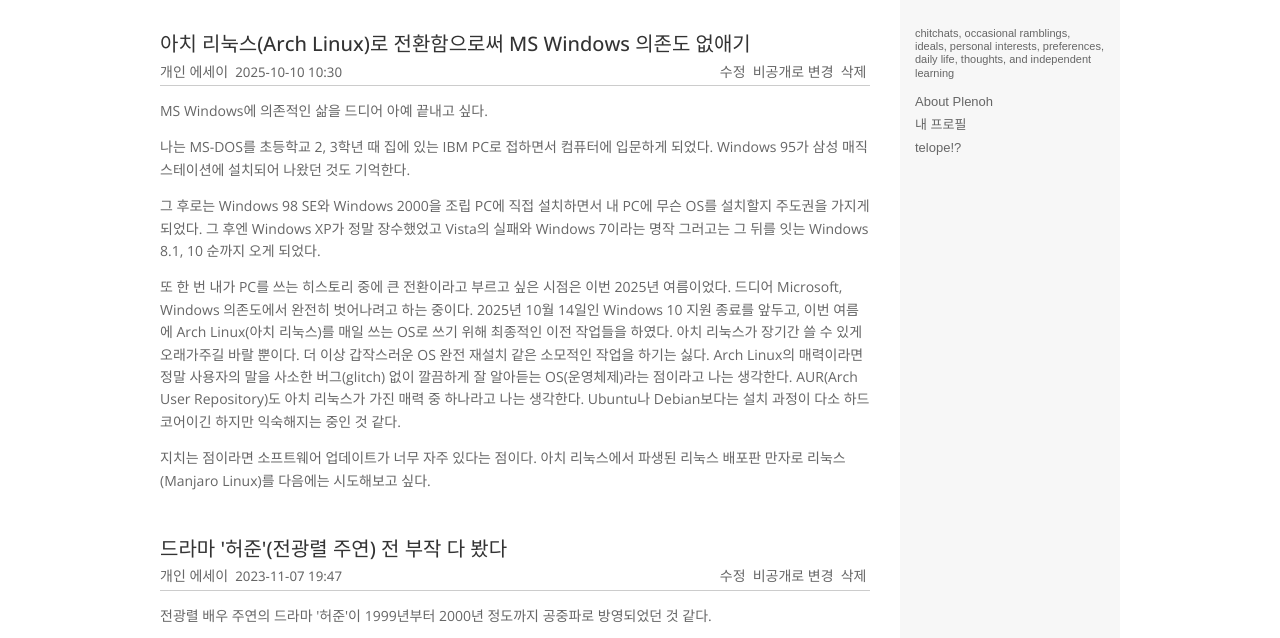
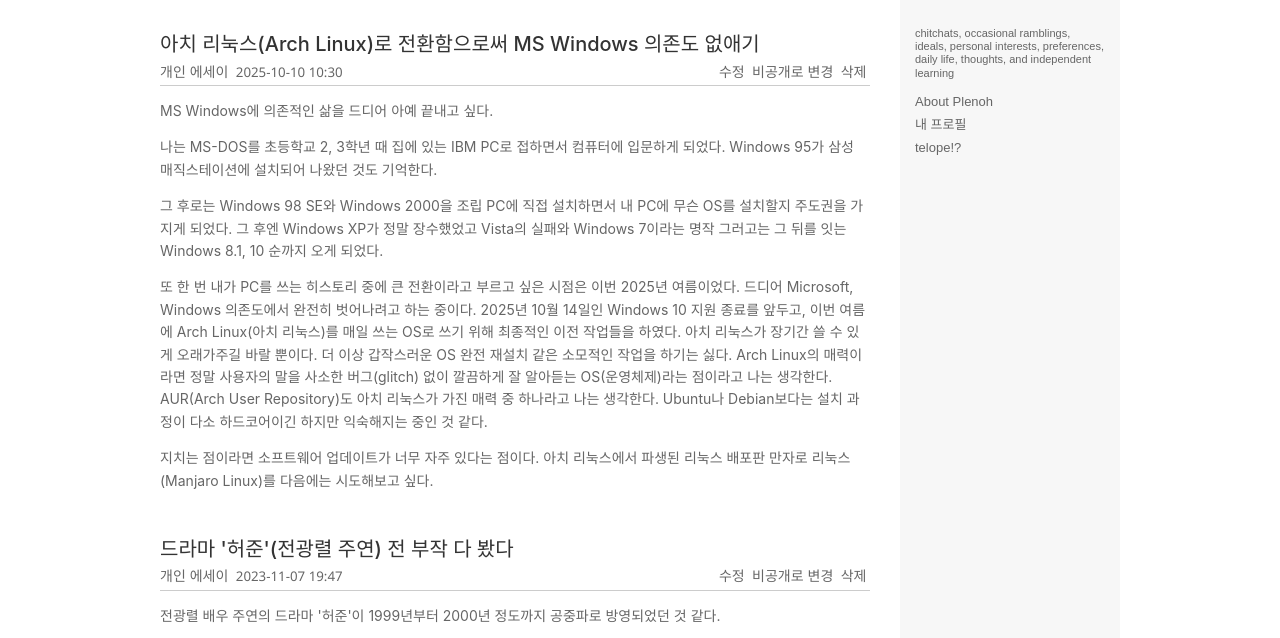
Before and after one commit to theplenoh/telope-rwd, a plain HTML site: page blog.html in a window 1280 px wide. Shown: the part 113-751 px from the top of the page. Drawn offline with nearby package versions, Linux system fonts and the light colour scheme; files whose address does not match are found by name; a web font is replaced by a local one.

Commit message:
Finish the font family setting for post entries

```diff
--- a/styles/style.css
+++ b/styles/style.css
@@ -85,7 +85,7 @@
     }
 
     #content .post-entry {
-        font-family: 'Open Sans', 'Pretendard', sans-serif;
+        font-family: -apple-system, BlinkMacSystemFont, 'Apple SD Gothic Neo', 'Open Sans', 'Pretendard Variable', Pretendard, Roboto, 'Noto Sans KR', 'Segoe UI', 'Malgun Gothic', 'Apple Color Emoji', 'Segoe UI Emoji', 'Segoe UI Symbol', sans-serif;
     }
     #content .post-entry h2 {
         font-size: 20px;
```
